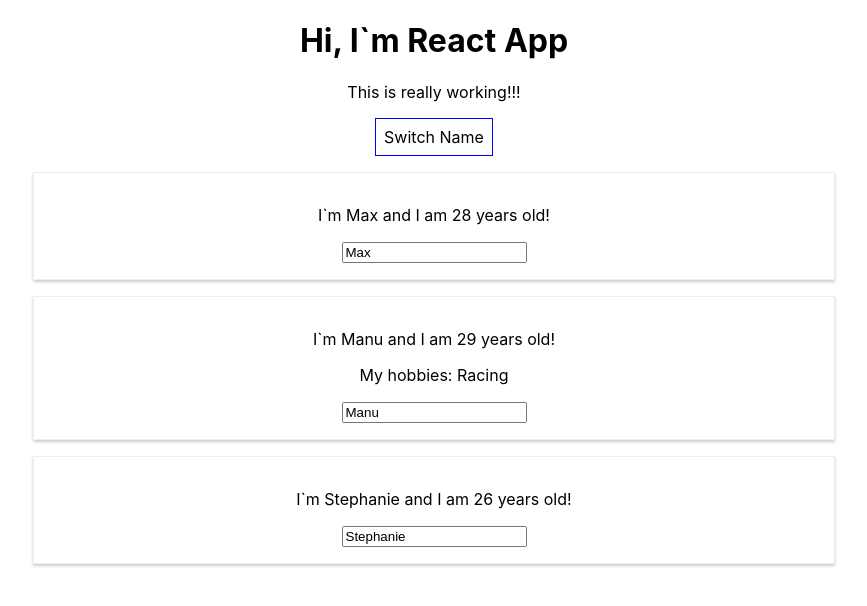
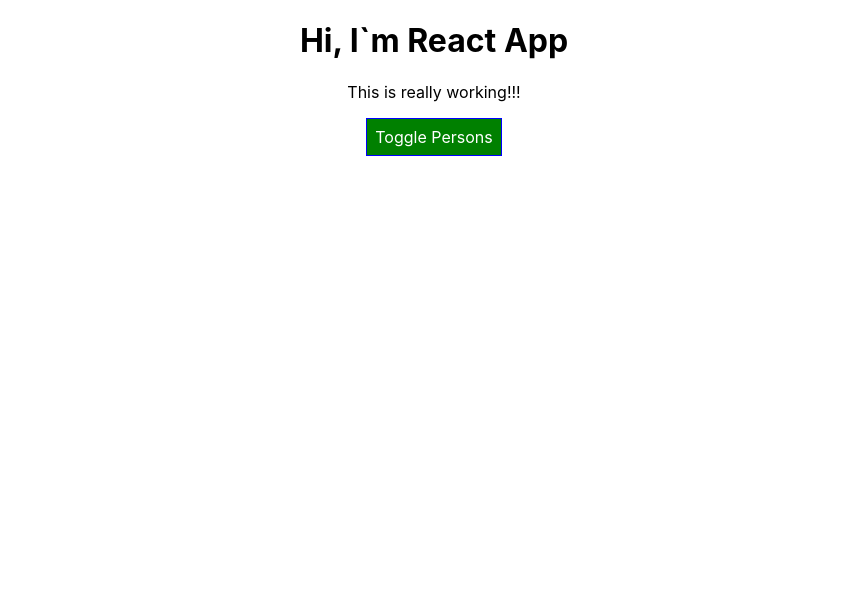
Before and after one commit to djordjereact/new-app, a React (Create React App) app: page / in a window 1280 px wide. Shown: the top 606 px of the page, without its empty margins (206-1073 px from the left). Built offline with nearby package versions, Linux system fonts and the light colour scheme.

Commit message:
Oh, new commit

```diff
--- a/package.json
+++ b/package.json
@@ -3,9 +3,10 @@
   "version": "0.1.0",
   "private": true,
   "dependencies": {
+    "radium": "^0.26.0",
     "react": "^16.12.0",
     "react-dom": "^16.12.0",
-    "react-scripts": "3.2.0"
+    "react-scripts": "^3.3.0"
   },
   "scripts": {
     "start": "react-scripts start",
--- a/src/App.css
+++ b/src/App.css
@@ -1,3 +1,11 @@
 .App {
   text-align: center;
 }
+
+.red {
+  color: red;
+}
+
+.bold {
+  font-weight: bold;
+}
--- a/src/App.js
+++ b/src/App.js
@@ -1,65 +1,103 @@
 import React, { Component } from 'react';
 import './App.css';
+import Radium, { StyleRoot } from 'radium';
 import Person from './Person/Person';
 
 class App extends Component {
     state ={
         persons: [
-            { name: 'Max', age: 28 },
-            { name: 'Manu', age: 29 },
-            { name: 'Stephanie', age: 26 }
+            { id: 'asdd1', name: 'Max', age: 28 },
+            { id: 'fjall1', name: 'Manu', age: 29 },
+            { id: 'fkjlah1', name: 'Stephanie', age: 26 }
         ],
-        otherState: 'some other value'
+        otherState: 'some other value',
+        showPersons: false
 
     }
 
-    switchNameHandler = (newName) => {
-        //console.log('Was clicked');
-        this.setState({persons: [
-                { name: newName, age: 28 },
-                { name: 'Manu', age: 29 },
-                { name: 'Stephanie', age: 27 }
-            ]
-        }
-       )
+      nameChangedHandler = (event, id) => {
+
+        const personIndex = this.state.persons.findIndex(p => {
+            return p.id === id;
+        });
+          const person = {
+              ...this.state.persons[personIndex]
+      };
+        //const person = Object.assign({}, this.state.persons[personIndex] );
+          person.name = event.target.value;
+          const persons = [...this.state.persons];
+          persons[personIndex] = person;
+
+
+          this.setState({persons: persons})
+          }
+
+      deletePersonHandler = (personIndex) => {
+            //const persons = this.state.persons.slice();
+            const persons = [...this.state.persons];
+            persons.splice(personIndex, 1);
+            this.setState({persons: persons})
       }
 
-      nameChangeHandler = (event) => {
-          this.setState({persons: [
-                  { name: 'Max', age: 28 },
-                  { name: event.target.value, age: 29 },
-                  { name: 'Stephanie', age: 26 }
-              ]
-          }
-        )
+    togglePersonsHandler = () => {
+        const doesShow = this.state.showPersons;
+        this.setState({showPersons: !doesShow});
     }
 
   render () {
         const style = {
-            backgroundColor: 'white',
+            backgroundColor: 'green',
+            color: 'white',
             font: 'inherit',
             border: '1px solid blue',
             padding: '8px',
-            cursor: 'pointer'
+            cursor: 'pointer',
+            ':hover': {
+                backgroundColor: 'lightgreen',
+                color: 'black'
+            }
         };
 
+      let persons = null;
+      if (this.state.showPersons) {
+        persons = (
+            <div>
+                {this.state.persons.map((person, index) => {
+                    return <Person
+                   click={() => this.deletePersonHandler(index)}
+                    name={person.name}
+                    age={person.age}
+                    key={person.id}
+                    changed={(event) =>  this.nameChangedHandler(event, person.id)}
+                    />
+                })}
+            </div>
+        );
+        style.backgroundColor = 'red';
+          style[':hover'] = {
+              backgroundColor: 'salmon',
+              color: 'black'
+          }
+      }
+
+      const classes = [];
+      if (this.state.persons.length <= 2) {
+          classes.push('red');
+      }
+      if (this.state.persons.length <= 1) {
+          classes.push('bold');
+      }
       return (
+         <StyleRoot>
           <div className="App">
               <h1>Hi, I`m React App</h1>
-              <p>This is really working!!!</p>
+              <p className={classes.join(' ')}>This is really working!!!</p>
               <button
                   style={style}
-                  onClick={() => this.switchNameHandler('Maximilian!!')}>Switch Name</button>
-              <Person name={this.state.persons[0].name}
-                      age={this.state.persons[0].age}/>
-              <Person name={this.state.persons[1].name}
-                      age={this.state.persons[1].age}
-              click={this.switchNameHandler.bind(this, 'Max!')}
-              changed={this.nameChangeHandler}>
-                  My hobbies: Racing</Person>
-              <Person name={this.state.persons[2].name}
-                      age={this.state.persons[2].age}/>
+                  onClick={this.togglePersonsHandler}>Toggle Persons</button>
+              {persons}
           </div>
+         </StyleRoot>
         );
   }
 
@@ -68,4 +106,4 @@
   // return React.createElement('div',{className: "App"}, React.createElement('h1',null, 'Does this work now?'))
 }
 
-export default App;
+export default Radium(App);
--- a/src/Person/Person.js
+++ b/src/Person/Person.js
@@ -1,9 +1,15 @@
 import React from 'react';
+import Radium from 'radium';
 import './Person.css'
 
 const person = (props) => {
+    const style = {
+        '@media (min-width: 500px)': {
+            width: '450px'
+        }
+    };
     return(
-        <div className="Person">
+        <div className="Person" style={style}>
             <p onClick={props.click}>I`m {props.name} and I am {props.age} years old!</p>
             <p>{props.children}</p>
             <input type="text" onChange={props.changed} value={props.name} />
@@ -11,4 +17,4 @@
     );
 }
 
-export default person;
+export default Radium(person);
```
Also changed, not shown: 1 other file (tests, documents, lock files or other folders).
